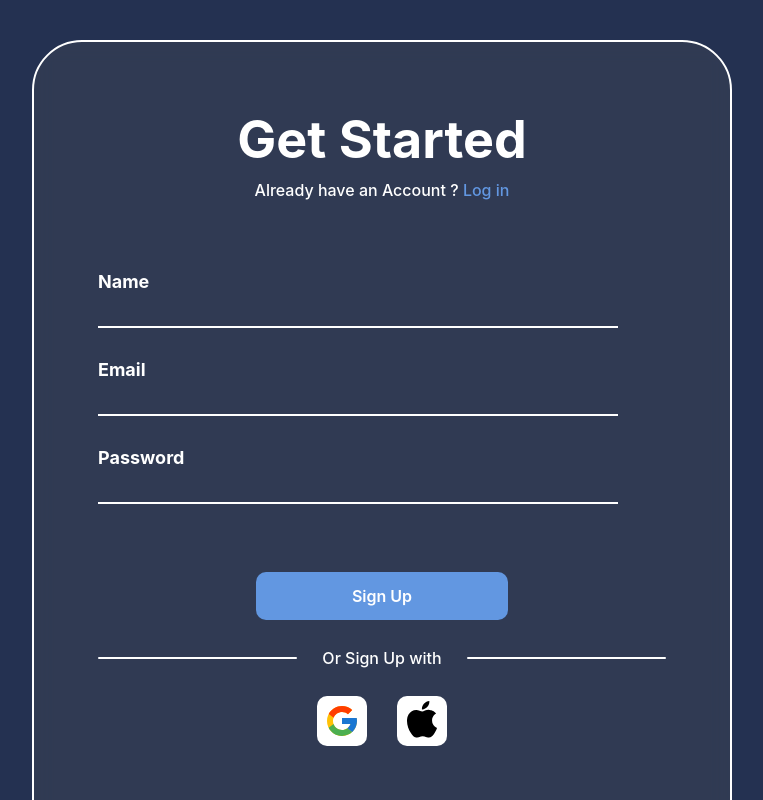
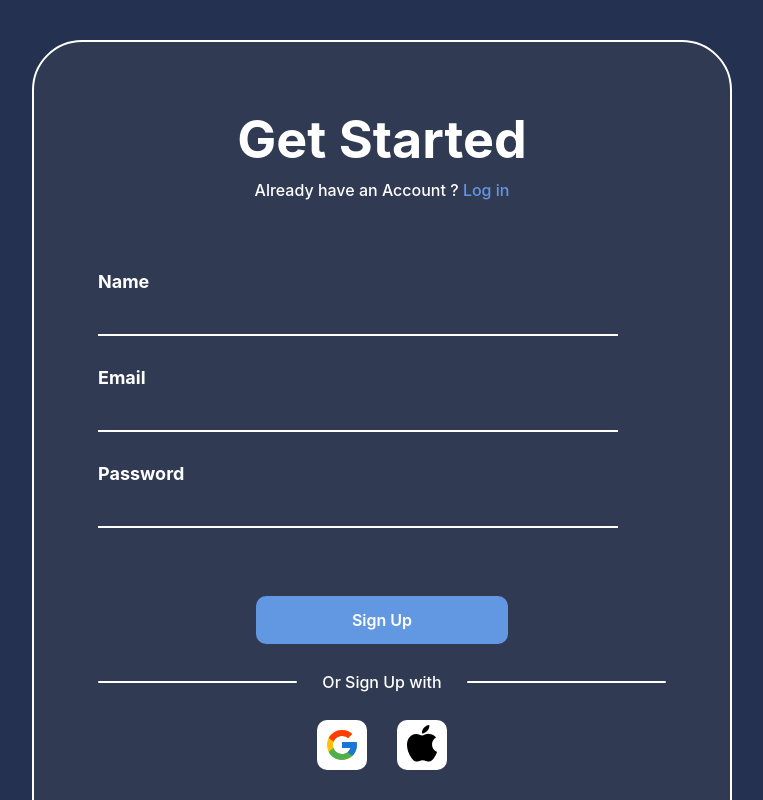
Before and after one commit to saini8686/my-chat-app, a React (Create React App) app: page / in a window 1280 px wide. Shown: the top 800 px of the page, without its empty margins (258-1021 px from the left). Built offline with nearby package versions, Linux system fonts and the light colour scheme; no server answers.

Commit message:
login page set

```diff
--- a/src/index.css
+++ b/src/index.css
@@ -136,7 +136,7 @@ input:hover {
 }
 
 #login-page .lable-parent input {
-  @apply text-white font-inter text-base leading-[1] font-medium w-full border-b-2 border-white border-solid bg-transparent min-h-[32px] mb-5 md:mb-7 outline-none px-4 tracking-[.5px];
+  @apply text-white font-inter text-xs md:text-base leading-[1] font-medium w-full border-b-2 border-white border-solid bg-transparent min-h-[25px] md:min-h-[32px] mb-6 md:mb-7 outline-none md:px-4 mt-2 tracking-[.5px];
 }
 
 #login-page .btn-parent {
```
